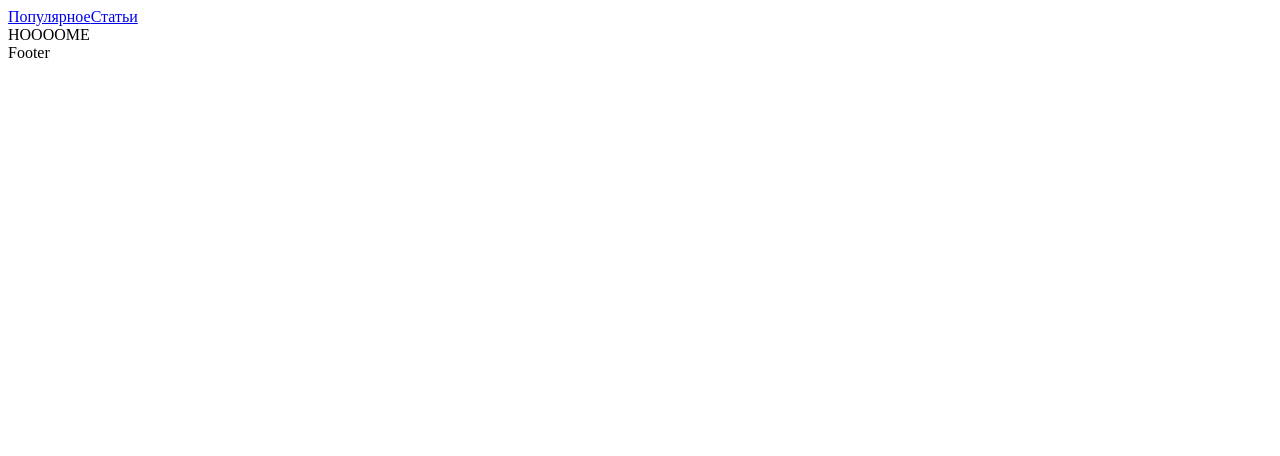
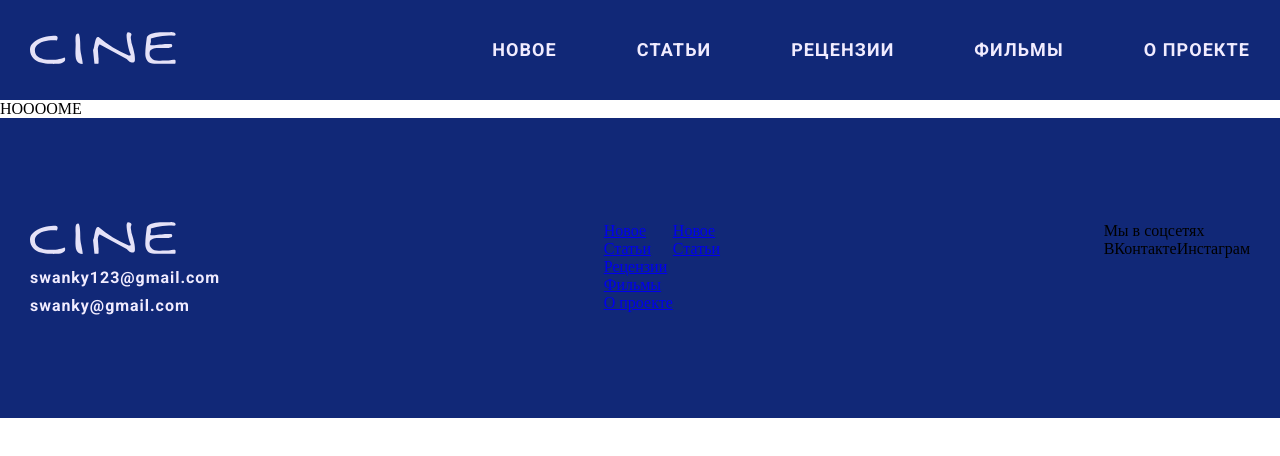
Before and after one commit to clauddy4/cine, a Vue app: page / in a window 1280 px wide. Shown: the top 456 px of the page. Built offline with nearby package versions, Linux system fonts and the light colour scheme.

Commit message:
Updated header & footer

```diff
--- a/src/App.vue
+++ b/src/App.vue
@@ -17,4 +17,14 @@ export default {
 </script>
 
 <style lang="scss">
+@import url('https://fonts.googleapis.com/css2?family=Roboto:wght@400;500;700;900&display=swap');
+* {
+  margin: 0;
+  padding: 0;
+}
+.container {
+  max-width: 1400px;
+  width: 100%;
+  padding: 0 30px;
+}
 </style>
--- a/src/components/Footer.vue
+++ b/src/components/Footer.vue
@@ -1,15 +1,99 @@
 <template>
-  <div class="footer">
-    Footer
-  </div>
+  <footer>
+    <div class="container">
+      <div class="footer-container">
+        <div class="footer-left">
+          <a class="footer-left-logo">
+            <img :src="images.sample" alt="Logo" />
+          </a>
+          <div class="footer-left-emails">
+            <a class="footer-email">swanky123@gmail.com</a>
+            <a class="footer-email">swanky@gmail.com</a>
+          </div>
+        </div>
+        <div class="footer-menu">
+          <ul class="footer-navigation">
+            <li class="footer-navigation-item"><router-link class="footer-navigation-link" :to="{ name: 'Home' }">Новое</router-link></li>
+            <li class="footer-navigation-item"><router-link class="footer-navigation-link" :to="{ name: 'Articles' }">Статьи</router-link></li>
+            <li class="footer-navigation-item"><router-link class="footer-navigation-link" :to="{ name: 'ff' }">Рецензии</router-link></li>
+            <li class="footer-navigation-item"><router-link class="footer-navigation-link" :to="{ name: 'Movies' }">Фильмы</router-link></li>
+            <li class="footer-navigation-item"><router-link class="footer-navigation-link" :to="{ name: 'About' }">О проекте</router-link></li>
+          </ul>
+          <ul class="footer-navigation">
+            <li class="footer-navigation-item"><router-link class="footer-navigation-link" :to="{ name: 'Home' }">Новое</router-link></li>
+            <li class="footer-navigation-item"><router-link class="footer-navigation-link" :to="{ name: 'Articles' }">Статьи</router-link></li>
+          </ul>
+        </div>
+        <div class="footer-social">
+          <p class="footer-social-title">Мы в соцсетях</p>
+          <div class="footer-social-links">
+            <a class="footer-social-link">ВКонтакте</a>
+            <a class="footer-social-link">Инстаграм</a>
+          </div>
+        </div>
+      </div>
+    </div>
+  </footer>
 </template>
 
 <script>
 export default {
-  name: "Footer"
+  name: "Footer",
+  data() {
+    return {
+      images: {
+        sample: require('@/assets/static/images/cine.svg')
+      }
+    }
+  }
 };
 </script>
 
 <style scoped lang="scss">
-
+footer {
+  display: flex;
+  align-items: center;
+  justify-content: center;
+  width: 100%;
+  height: 300px;
+  background: #112877;
+}
+.footer-container {
+  display: flex;
+  flex-direction: row;
+  justify-content: space-between;
+}
+.footer-left {
+  text-align: left;
+}
+.footer-left-logo {
+  display: block;
+  margin-bottom: 10px;
+}
+.footer-left-emails {
+  display: flex;
+  flex-direction: column;
+  font-family: Roboto, sans-serif;
+  font-style: normal;
+  font-weight: bold;
+  font-size: 16px;
+  line-height: 110%;
+  letter-spacing: 0.06em;
+  text-transform: lowercase;
+  color: #F1ECFF;
+}
+.footer-email {
+  margin-bottom: 10px;
+}
+.footer-email:last-child {
+  margin-bottom: 0;
+}
+.footer-menu {
+  display: flex;
+  flex-direction: row;
+  justify-content: space-between;
+}
+.footer-navigation {
+  list-style: none;
+}
 </style>
--- a/src/components/Header.vue
+++ b/src/components/Header.vue
@@ -1,14 +1,78 @@
 <template>
-  <div>
-    <router-link :to="{ name: 'Home' }">Популярное</router-link>
-    <router-link :to="{ name: 'Articles' }">Статьи</router-link>
-  </div>
+  <header class="main-header">
+    <div class="container">
+      <nav class="main-navigation">
+        <a class="main-header-logo">
+          <img :src="images.sample" alt="Logo" />
+        </a>
+        <ul class="site-navigation">
+          <li class="site-navigation-item"><router-link class="site-navigation-link" :to="{ name: 'Home' }">Новое</router-link></li>
+          <li class="site-navigation-item"><router-link class="site-navigation-link" :to="{ name: 'Articles' }">Статьи</router-link></li>
+          <li class="site-navigation-item"><router-link class="site-navigation-link" :to="{ name: 'ff' }">Рецензии</router-link></li>
+          <li class="site-navigation-item"><router-link class="site-navigation-link" :to="{ name: 'Movies' }">Фильмы</router-link></li>
+          <li class="site-navigation-item"><router-link class="site-navigation-link" :to="{ name: 'About' }">О проекте</router-link></li>
+        </ul>
+      </nav>
+    </div>
+  </header>
 </template>
 
 <script>
 export default {
   name: "Header",
+  data() {
+    return {
+      images: {
+        sample: require('@/assets/static/images/cine.svg')
+      }
+    }
+  }
 };
 </script>
 
-<style scoped></style>
+<style scoped>
+header {
+  display: flex;
+  align-items: center;
+  justify-content: center;
+  width: 100%;
+  height: 100px;
+  background: #112877;
+}
+.main-navigation {
+  display: flex;
+  flex-direction: row;
+  justify-content: space-between;
+}
+.main-header-logo {
+  text-align: left;
+}
+.site-navigation {
+  display: flex;
+  flex-direction: row;
+  align-items: center;
+  justify-content: center;
+  list-style: none;
+}
+.site-navigation-item {
+  margin-right: 80px;
+}
+.site-navigation-item:last-child {
+  margin-right: 0;
+}
+.site-navigation-link {
+  font-family: Roboto, sans-serif;
+  font-style: normal;
+  font-weight: bold;
+  font-size: 18px;
+  line-height: 110%;
+  display: flex;
+  align-items: center;
+  text-align: center;
+  letter-spacing: 0.06em;
+  text-transform: uppercase;
+  color: #f1ecff;
+  text-decoration: none;
+}
+
+</style>
```
Also changed, not shown: src/assets/static/images/cine.svg (added), src/assets/static/images/logo.png (renamed from src/assets/logo.png).
